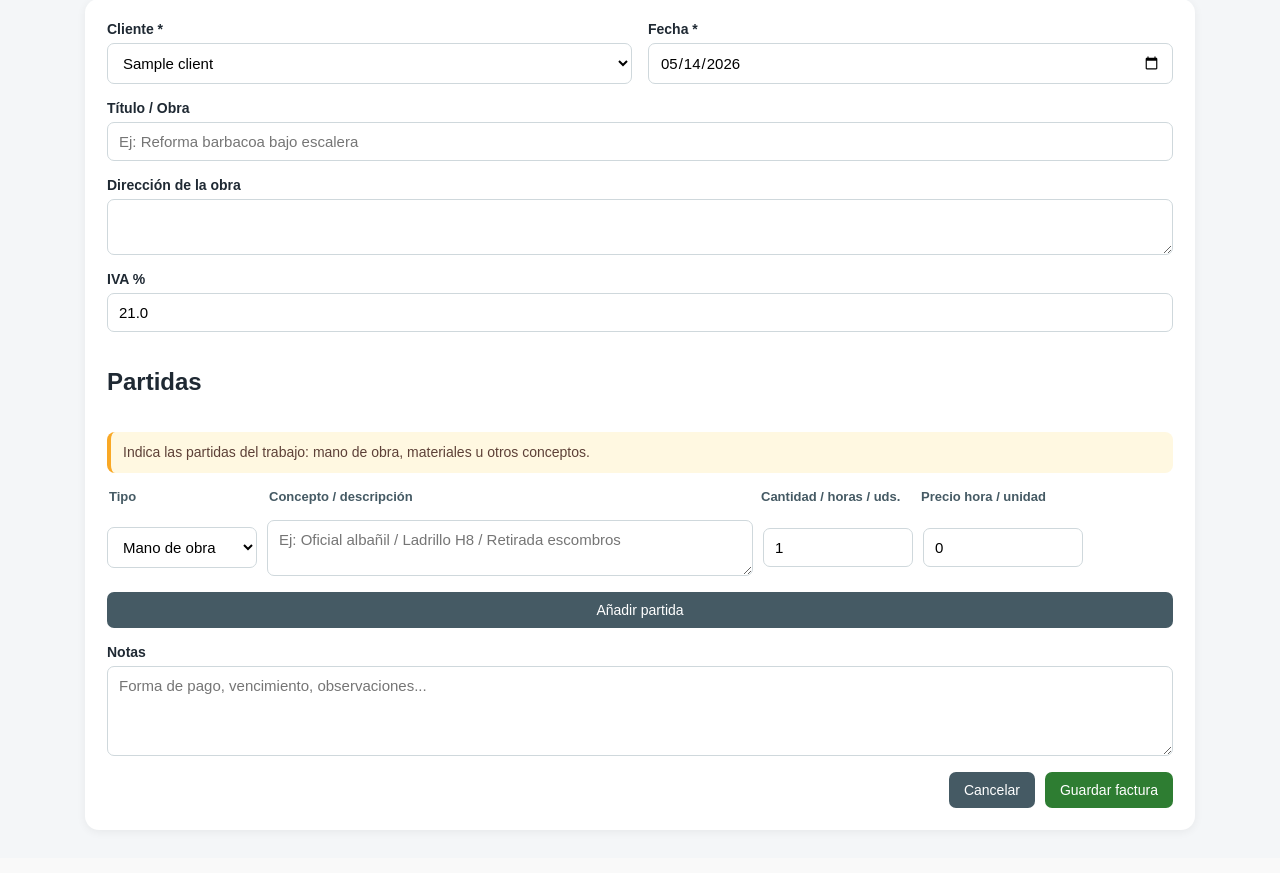
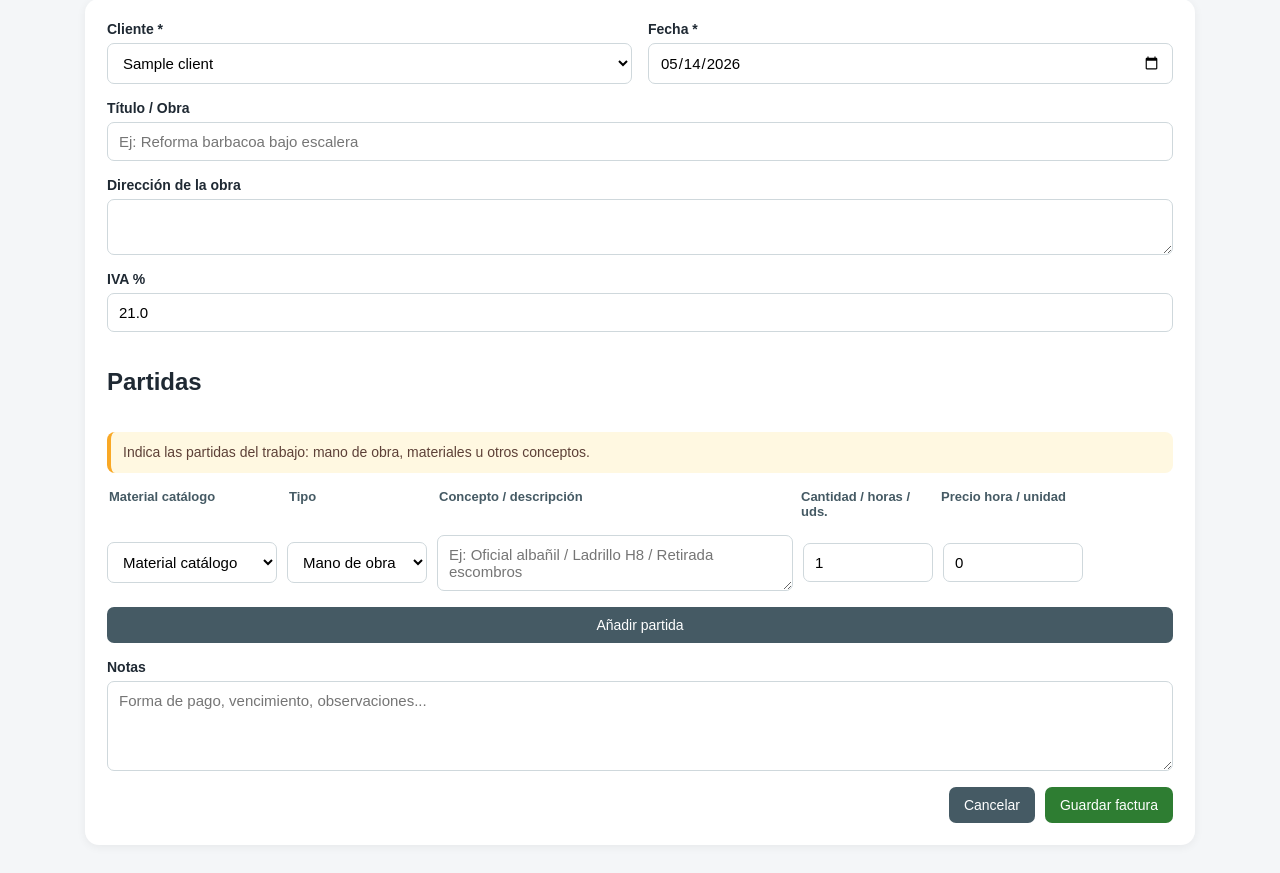
Before and after one commit to ponciorodriguez/zaruma-gestion, a FastAPI app: page /new-invoice in a window 1280 px wide. Shown: the part 182-1055 px from the top of the page. Before the commit the page ends 1014 px from the top, so only its background shows below. Run offline with FastAPI, Linux system fonts and the light colour scheme; tables that the repository leaves empty hold one stand-in row (values such as "Sample post").

Commit message:
connect materials catalog to document lines

```diff
--- /dev/null
+++ b/static/material_picker.js
@@ -0,0 +1,144 @@
+(function () {
+    let materialsCache = null;
+
+    async function loadMaterials() {
+        if (materialsCache !== null) {
+            return materialsCache;
+        }
+
+        try {
+            const response = await fetch("/api/materials");
+            if (!response.ok) {
+                materialsCache = [];
+                return materialsCache;
+            }
+
+            materialsCache = await response.json();
+            return materialsCache;
+        } catch (error) {
+            console.warn("No se pudo cargar el catálogo de materiales", error);
+            materialsCache = [];
+            return materialsCache;
+        }
+    }
+
+    function createMaterialSelect(materials) {
+        const select = document.createElement("select");
+        select.className = "material-picker";
+        select.innerHTML = `<option value="">Material catálogo</option>`;
+
+        materials.forEach((material) => {
+            const option = document.createElement("option");
+            option.value = material.id;
+
+            const category = material.category ? `${material.category} · ` : "";
+            const unit = material.unit ? ` / ${material.unit}` : "";
+            const price = Number(material.default_price || 0).toFixed(2).replace(".", ",");
+
+            option.textContent = `${category}${material.name} - ${price} €${unit}`;
+            select.appendChild(option);
+        });
+
+        return select;
+    }
+
+    function applyMaterialToRow(row, materialId, materials) {
+        if (!materialId) {
+            return;
+        }
+
+        const material = materials.find((item) => String(item.id) === String(materialId));
+        if (!material) {
+            return;
+        }
+
+        const typeInput = row.querySelector('select[name="line_type"]');
+        const descriptionInput = row.querySelector('[name="description"]');
+        const quantityInput = row.querySelector('input[name="quantity"]');
+        const priceInput = row.querySelector('input[name="unit_price"]');
+
+        if (typeInput) {
+            typeInput.value = "material";
+        }
+
+        if (descriptionInput) {
+            descriptionInput.value = material.name;
+        }
+
+        if (quantityInput && (!quantityInput.value || Number(quantityInput.value) === 0)) {
+            quantityInput.value = "1";
+        }
+
+        if (priceInput) {
+            priceInput.value = Number(material.default_price || 0).toFixed(2);
+        }
+    }
+
+    function enhanceHeader() {
+        document.querySelectorAll(".line-header").forEach((header) => {
+            if (header.querySelector(".material-header")) {
+                return;
+            }
+
+            const span = document.createElement("span");
+            span.className = "material-header";
+            span.textContent = "Material catálogo";
+            header.insertBefore(span, header.firstChild);
+        });
+    }
+
+    function enhanceRow(row, materials) {
+        if (row.querySelector(".material-picker")) {
+            return;
+        }
+
+        const lineTypeSelect = row.querySelector('select[name="line_type"]');
+        if (!lineTypeSelect) {
+            return;
+        }
+
+        const materialSelect = createMaterialSelect(materials);
+
+        materialSelect.addEventListener("change", function () {
+            applyMaterialToRow(row, this.value, materials);
+        });
+
+        row.insertBefore(materialSelect, lineTypeSelect);
+    }
+
+    async function enhanceAllRows() {
+        const materials = await loadMaterials();
+
+        if (!materials.length) {
+            return;
+        }
+
+        enhanceHeader();
+
+        document.querySelectorAll(".line-row").forEach((row) => {
+            enhanceRow(row, materials);
+        });
+    }
+
+    document.addEventListener("DOMContentLoaded", function () {
+        enhanceAllRows();
+
+        const originalAddLine = window.addLine;
+
+        if (typeof originalAddLine === "function") {
+            window.addLine = function () {
+                originalAddLine();
+                setTimeout(enhanceAllRows, 50);
+            };
+        }
+
+        const observer = new MutationObserver(function () {
+            enhanceAllRows();
+        });
+
+        observer.observe(document.body, {
+            childList: true,
+            subtree: true,
+        });
+    });
+})();
--- a/static/style.css
+++ b/static/style.css
@@ -449,3 +449,22 @@ th {
     object-fit: contain;
     margin: 0 auto;
 }
+
+/* Selector de catálogo de materiales en partidas */
+.line-header {
+    grid-template-columns: 170px 140px minmax(220px, 1fr) 130px 140px 80px;
+}
+
+.line-row {
+    grid-template-columns: 170px 140px minmax(220px, 1fr) 130px 140px 80px;
+}
+
+.material-picker {
+    min-width: 0;
+}
+
+@media (max-width: 900px) {
+    .line-row {
+        grid-template-columns: 1fr;
+    }
+}
--- a/templates/base.html
+++ b/templates/base.html
@@ -30,5 +30,6 @@
     {% block content %}{% endblock %}
 </main>
 
+    <script src="/static/material_picker.js?v=1" defer></script>
 </body>
 </html>
```
Also changed, not shown: app/routes/materials.py (+22 -0 lines).
